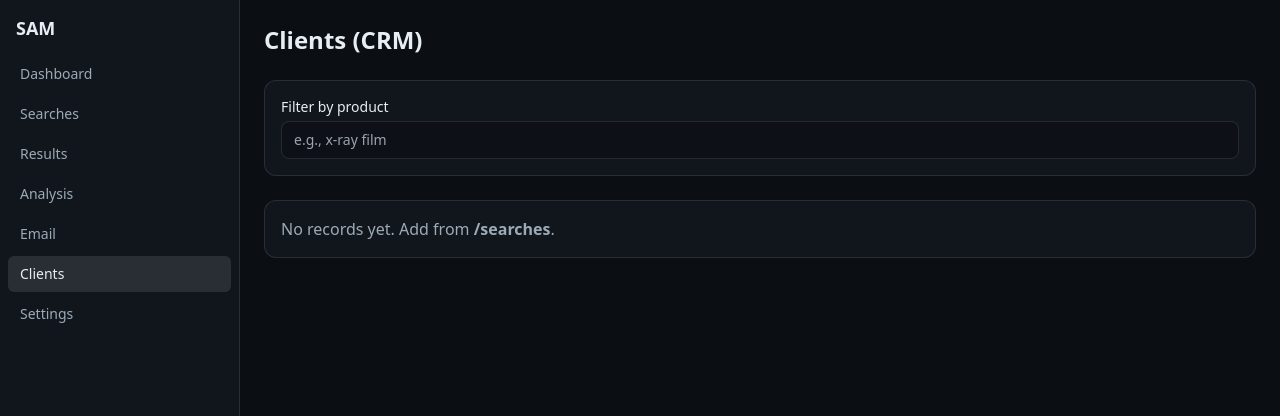
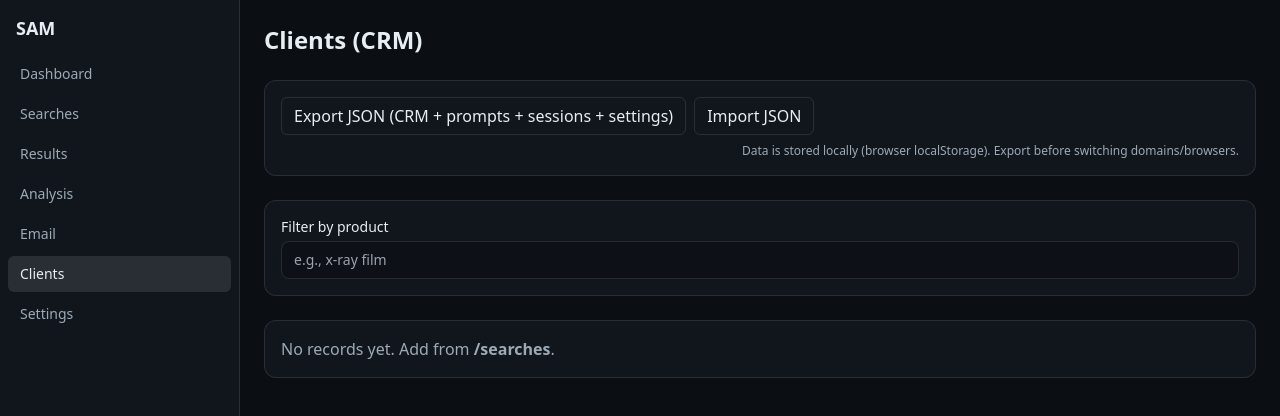
Before and after one commit to Oleh-seacrh/SAM, a Next.js app: page /clients in a window 1280 px wide. Shown: the top 416 px of the page. Built offline with nearby package versions, Linux system fonts and the light colour scheme.

Commit message:
Update page.tsx

```diff
--- a/app/clients/page.tsx
+++ b/app/clients/page.tsx
@@ -1,32 +1,86 @@
 "use client";
-import { useMemo, useState } from "react";
+import { useMemo, useRef, useState } from "react";
 import { useCRM, CRMItem } from "@/hooks/use-crm";
+import { useSessions } from "@/hooks/use-sessions";
+import { usePrompts } from "@/hooks/use-prompts";
+import { useSettings } from "@/hooks/use-settings";
 import { Modal } from "@/components/ui/Modal";
 
 export default function Page() {
-  const { items, remove, update, byProduct } = useCRM();
+  const { items, remove, update, byProduct, setItems } = useCRM();
+  const { sessions, add, clear, /* expose setter via import */ } = useSessions(); // unchanged API in your file
+  const { prompts, setAll: setPrompts } = usePrompts();
+  const { settings, setSettings } = useSettings();
+
   const [open, setOpen] = useState(false);
   const [current, setCurrent] = useState<CRMItem | null>(null);
   const [productFilter, setProductFilter] = useState("");
+  const fileRef = useRef<HTMLInputElement>(null);
 
   const filtered = useMemo(() => byProduct(productFilter), [byProduct, productFilter]);
 
   const openView = (item: CRMItem) => { setCurrent(item); setOpen(true); };
 
+  function exportJSON() {
+    const payload = {
+      version: 1,
+      exportedAt: new Date().toISOString(),
+      crm: JSON.parse(localStorage.getItem("sam_crm_v3") || "[]"),
+      prompts: JSON.parse(localStorage.getItem("sam_prompts_v1") || '{"items":[],"lastUsedId":null}'),
+      sessions: JSON.parse(localStorage.getItem("sam_sessions_v1") || "[]"),
+      settings: JSON.parse(localStorage.getItem("sam_settings_v1") || "{}"),
+    };
+    const blob = new Blob([JSON.stringify(payload, null, 2)], { type: "application/json" });
+    const url = URL.createObjectURL(blob);
+    const a = document.createElement("a");
+    a.href = url;
+    a.download = `sam-backup-${new Date().toISOString().slice(0,10)}.json`;
+    document.body.appendChild(a); a.click(); a.remove();
+    URL.revokeObjectURL(url);
+  }
+
+  async function importJSON(file: File) {
+    const text = await file.text();
+    const data = JSON.parse(text);
+    if (!data || typeof data !== "object") return;
+    // write to storages
+    if (data.crm) localStorage.setItem("sam_crm_v3", JSON.stringify(data.crm));
+    if (data.prompts) localStorage.setItem("sam_prompts_v1", JSON.stringify(data.prompts));
+    if (data.sessions) localStorage.setItem("sam_sessions_v1", JSON.stringify(data.sessions));
+    if (data.settings) localStorage.setItem("sam_settings_v1", JSON.stringify(data.settings));
+    // refresh hooks state
+    if (Array.isArray(data.crm)) setItems(data.crm);
+    if (data.prompts?.items) setPrompts(data.prompts.items);
+    // sessions hook in our simple version re-reads on reload; you can force a reload:
+    location.reload();
+  }
+
   return (
     <div className="space-y-6">
       <h1 className="text-2xl font-semibold">Clients (CRM)</h1>
+
+      {/* Backup & restore */}
+      <div className="rounded-xl bg-[var(--card)] p-4 border border-white/10 flex flex-wrap gap-2 items-center">
+        <button onClick={exportJSON} className="rounded-md px-3 py-1.5 border border-white/10 hover:bg-white/10">
+          Export JSON (CRM + prompts + sessions + settings)
+        </button>
+        <input ref={fileRef} type="file" accept="application/json" className="hidden"
+               onChange={(e)=>{const f=e.target.files?.[0]; if(f) importJSON(f);}} />
+        <button onClick={()=>fileRef.current?.click()} className="rounded-md px-3 py-1.5 border border-white/10 hover:bg-white/10">
+          Import JSON
+        </button>
+        <div className="text-xs text-[var(--muted)] ml-auto">
+          Data is stored locally (browser localStorage). Export before switching domains/browsers.
+        </div>
+      </div>
 
       {/* product filter */}
       <div className="rounded-xl bg-[var(--card)] p-4 border border-white/10">
         <label className="text-sm block">
           <span className="mb-1 inline-block">Filter by product</span>
-          <input
-            className="w-full rounded-lg bg-black/20 border border-white/10 px-3 py-2"
-            placeholder="e.g., x-ray film"
-            value={productFilter}
-            onChange={(e)=>setProductFilter(e.target.value)}
-          />
+          <input className="w-full rounded-lg bg-black/20 border border-white/10 px-3 py-2"
+                 placeholder="e.g., x-ray film"
+                 value={productFilter} onChange={(e)=>setProductFilter(e.target.value)} />
         </label>
       </div>
 
@@ -66,7 +120,7 @@ export default function Page() {
                   <td className="px-3 py-2">
                     <div className="flex flex-wrap gap-2">
                       <button className="rounded-md px-2 py-1 border border-white/10 hover:bg-white/10"
-                              onClick={()=>openView(it)}>Open</button>
+                              onClick={()=>{ setCurrent(it); setOpen(true); }}>Open</button>
                       <button className="rounded-md px-2 py-1 border border-white/10 hover:bg-white/10"
                               onClick={()=>remove(it.id)}>Delete</button>
                     </div>
@@ -78,7 +132,7 @@ export default function Page() {
         </div>
       )}
 
-      {/* Detail modal */}
+      {/* Detail modal (залишай твій з попереднього кроку) */}
       <Modal open={open && !!current} onClose={()=>setOpen(false)}>
         {current && (
           <DetailCard item={current} onChange={(patch)=>update(current.id, patch)} />
@@ -88,27 +142,17 @@ export default function Page() {
   );
 }
 
+/* нижче – твій DetailCard/Inp/Row з попередньої версії (можеш залишити без змін) */
 function Row({ label, children }: {label:string; children:any}) {
-  return (
-    <label className="grid grid-cols-3 gap-3 items-center">
-      <span className="text-sm text-[var(--muted)]">{label}</span>
-      <div className="col-span-2">{children}</div>
-    </label>
-  );
+  return (<label className="grid grid-cols-3 gap-3 items-center"><span className="text-sm text-[var(--muted)]">{label}</span><div className="col-span-2">{children}</div></label>);
 }
-
 function Inp({ value, onChange, type="text" }:{ value:any; onChange:(v:any)=>void; type?:string}) {
-  return (
-    <input className="w-full rounded-lg bg-black/20 border border-white/10 px-3 py-2"
-           value={value ?? ""} onChange={e=>onChange(type==="number" ? Number(e.target.value||0) : e.target.value)} type={type}/>
-  );
+  return (<input className="w-full rounded-lg bg-black/20 border border-white/10 px-3 py-2" value={value ?? ""} onChange={e=>onChange(type==="number" ? Number(e.target.value||0) : e.target.value)} type={type}/>);
 }
-
 function DetailCard({ item, onChange }: { item: CRMItem; onChange: (patch: Partial<CRMItem>) => void }) {
   return (
     <div>
       <h3 className="text-lg font-semibold mb-3">{item.companyName}</h3>
-
       <div className="text-sm uppercase tracking-wide text-[var(--muted)] mb-2">Company</div>
       <div className="grid grid-cols-1 sm:grid-cols-2 gap-3 mb-3">
         <Row label="Company"><Inp value={item.companyName} onChange={v=>onChange({companyName:v})} /></Row>
@@ -123,7 +167,6 @@ function DetailCard({ item, onChange }: { item: CRMItem; onChange: (patch: Parti
           </select>
         </Row>
       </div>
-
       <div className="text-sm uppercase tracking-wide text-[var(--muted)] mb-2">Opportunity</div>
       <div className="grid grid-cols-1 sm:grid-cols-2 gap-3 mb-3">
         <Row label="Brand"><Inp value={item.brand} onChange={v=>onChange({brand:v})} /></Row>
@@ -131,19 +174,9 @@ function DetailCard({ item, onChange }: { item: CRMItem; onChange: (patch: Parti
         <Row label="Quantity"><Inp value={item.quantity} onChange={v=>onChange({quantity:v})} /></Row>
         <Row label="Deal value (USD)"><Inp type="number" value={item.dealValueUSD} onChange={v=>onChange({dealValueUSD:v})} /></Row>
       </div>
-
-      <div className="text-sm uppercase tracking-wide text-[var(--muted)] mb-2">Contact (optional)</div>
-      <div className="grid grid-cols-1 sm:grid-cols-2 gap-3 mb-3">
-        <Row label="Name"><Inp value={item.contactName} onChange={v=>onChange({contactName:v})} /></Row>
-        <Row label="Role"><Inp value={item.contactRole} onChange={v=>onChange({contactRole:v})} /></Row>
-        <Row label="Email"><Inp value={item.contactEmail} onChange={v=>onChange({contactEmail:v})} /></Row>
-        <Row label="Phone"><Inp value={item.contactPhone} onChange={v=>onChange({contactPhone:v})} /></Row>
-      </div>
-
       <div className="text-sm uppercase tracking-wide text-[var(--muted)] mb-2">Notes</div>
       <textarea className="w-full rounded-lg bg-black/20 border border-white/10 px-3 py-2 h-28"
                 value={item.note ?? ""} onChange={e=>onChange({note:e.target.value})}/>
-
       <div className="mt-4 text-xs text-[var(--muted)]">
         Added: {new Date(item.addedAt).toLocaleString()} • Updated: {new Date(item.updatedAt).toLocaleString()}
       </div>
```
